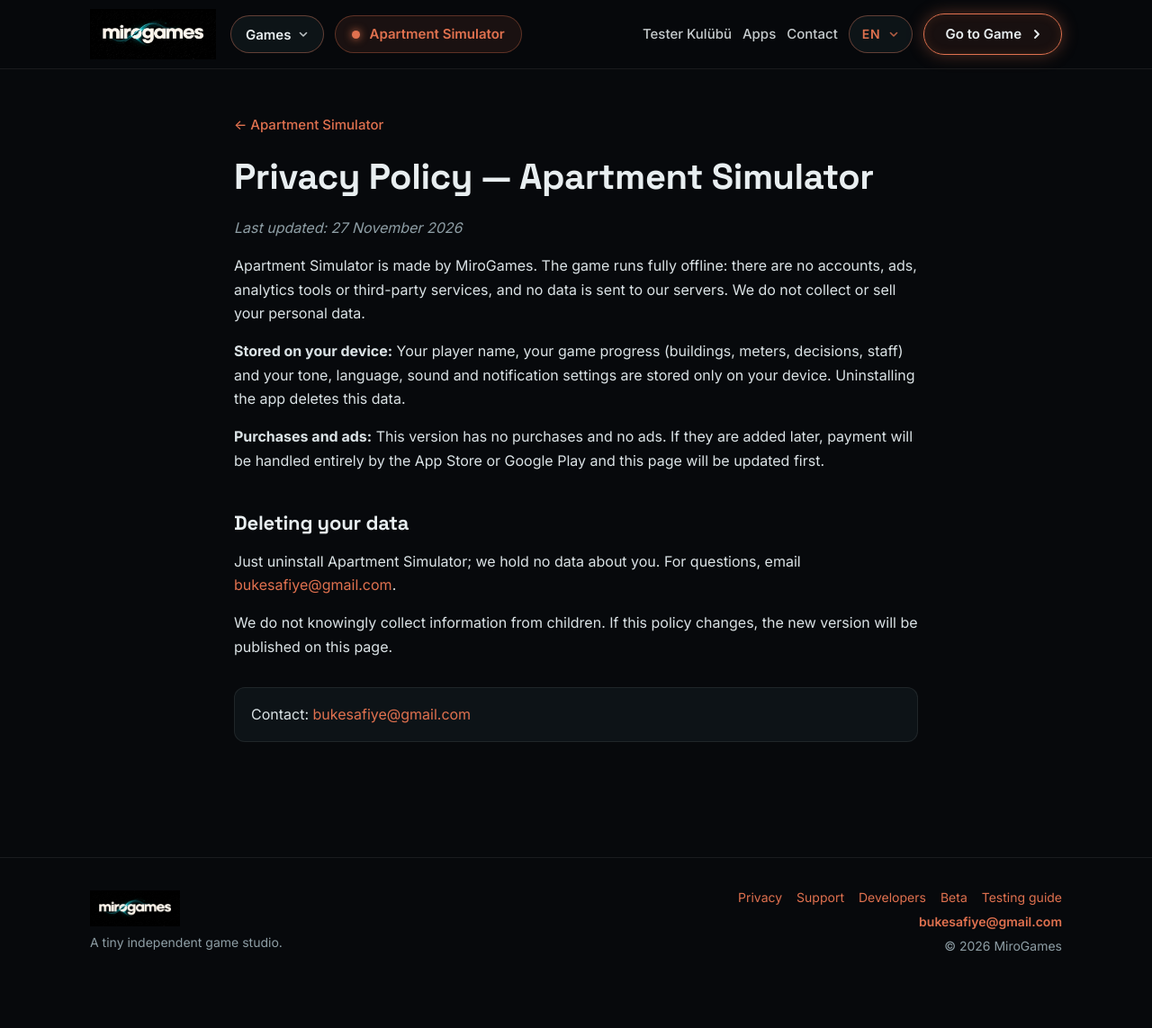
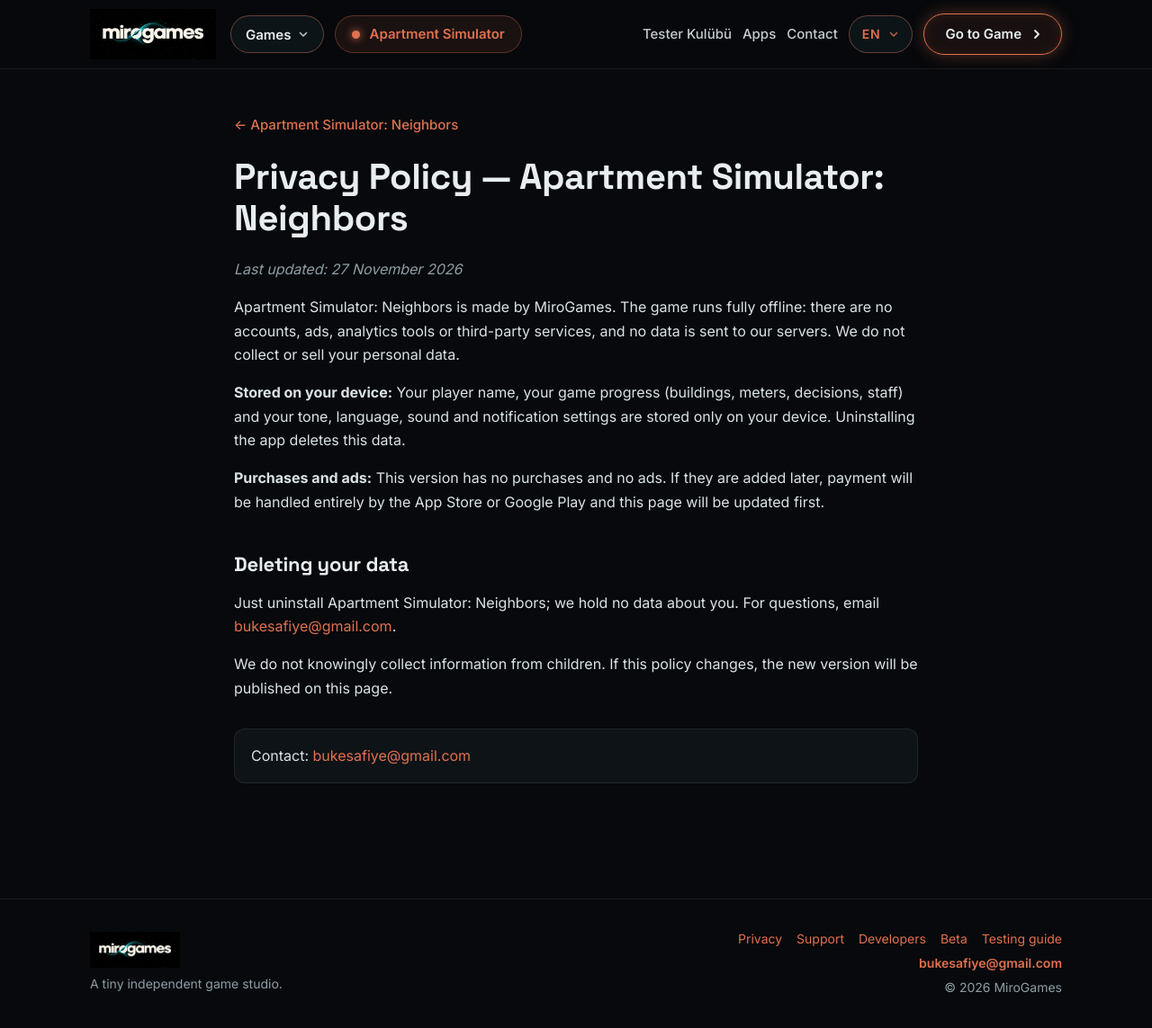
Before and after one commit to bukesafiye/bukesafiye.github.io, a Jekyll site: the page built from Store/apartman-simulatoru/privacy.md, in a window 1280 px wide and 1149 px high. Shown: the top 1143 px of the window at 90% size. Built offline with Jekyll 4.4.1, drawn with Linux system fonts in a browser that asks for light colours; our own code applies the rules of GitHub Pages for plain Markdown files.

Commit message:
Apartman Simülatörü: Komşular — mağaza adı (EN: Apartment Simulator: Neighbors)
Co-Authored-By: Claude Opus 5.5 <noreply@anthropic.com>

```diff
--- a/Store/apartman-simulatoru/privacy.md
+++ b/Store/apartman-simulatoru/privacy.md
@@ -1,16 +1,16 @@
 ---
-title: Apartman Simülatörü (Apartment Simulator) — Privacy
+title: "Apartman Simülatörü: Komşular (Apartment Simulator: Neighbors) — Privacy"
 game: apartman-simulatoru
 back: /Store/apartman-simulatoru/
-back_tr: Apartman Simülatörü
-back_en: Apartment Simulator
+back_tr: "Apartman Simülatörü: Komşular"
+back_en: "Apartment Simulator: Neighbors"
 ---
 <div class="tr" markdown="1">
-# Gizlilik Politikası — Apartman Simülatörü
+# Gizlilik Politikası — Apartman Simülatörü: Komşular
 
 *Son güncelleme: 27 Kasım 2026*
 
-Apartman Simülatörü, MiroGames tarafından geliştirilmiştir. Oyun tamamen çevrimdışı çalışır: hesap, reklam, analiz aracı ya da üçüncü taraf hizmet yoktur ve hiçbir veri sunucularımıza gönderilmez. Kişisel verilerini toplamayız ve satmayız.
+Apartman Simülatörü: Komşular, MiroGames tarafından geliştirilmiştir. Oyun tamamen çevrimdışı çalışır: hesap, reklam, analiz aracı ya da üçüncü taraf hizmet yoktur ve hiçbir veri sunucularımıza gönderilmez. Kişisel verilerini toplamayız ve satmayız.
 
 **Cihazında tutulanlar:** Oyuncu adın, oyun ilerlemen (binalar, göstergeler, kararların, personelin) ile ton, dil, ses ve bildirim tercihlerin yalnızca cihazında saklanır. Uygulamayı sildiğinde bu veriler de silinir.
 
@@ -26,11 +26,11 @@ Bilerek çocuklardan bilgi toplamayız. Bu politika değişirse yeni hâli bu sa
 </div>
 
 <div class="en" markdown="1">
-# Privacy Policy — Apartment Simulator
+# Privacy Policy — Apartment Simulator: Neighbors
 
 *Last updated: 27 November 2026*
 
-Apartment Simulator is made by MiroGames. The game runs fully offline: there are no accounts, ads, analytics tools or third-party services, and no data is sent to our servers. We do not collect or sell your personal data.
+Apartment Simulator: Neighbors is made by MiroGames. The game runs fully offline: there are no accounts, ads, analytics tools or third-party services, and no data is sent to our servers. We do not collect or sell your personal data.
 
 **Stored on your device:** Your player name, your game progress (buildings, meters, decisions, staff) and your tone, language, sound and notification settings are stored only on your device. Uninstalling the app deletes this data.
 
@@ -38,7 +38,7 @@ Apartment Simulator is made by MiroGames. The game runs fully offline: there are
 
 ## Deleting your data
 
-Just uninstall Apartment Simulator; we hold no data about you. For questions, email [bukesafiye@gmail.com](mailto:bukesafiye@gmail.com).
+Just uninstall Apartment Simulator: Neighbors; we hold no data about you. For questions, email [bukesafiye@gmail.com](mailto:bukesafiye@gmail.com).
 
 We do not knowingly collect information from children. If this policy changes, the new version will be published on this page.
 
--- a/_data/games.yml
+++ b/_data/games.yml
@@ -202,7 +202,8 @@
   beta: 1
 
 - slug: apartman-simulatoru
-  name: { tr: "Apartman Simülatörü", en: "Apartment Simulator" }
+  name: { tr: "Apartman Simülatörü: Komşular", en: "Apartment Simulator: Neighbors" }
+  nav_name: { tr: "Apartman Simülatörü", en: "Apartment Simulator" }
   tagline: { tr: "Komşuların derdi, senin kararın", en: "Your neighbors' problems, your call" }
   summary:
     tr: "Bir İstanbul apartmanının yöneticisi ol: komşuların dertlerini kart kaydırarak çöz, iyi yönettikçe yan apartmanlar seni yönetici seçsin, ofisini büyüt."
```
Also changed, not shown: other parts of Store/apartman-simulatoru/privacy.md (+1 -1 lines), Store/apartman-simulatoru/index.md (+1 -1 lines), Store/apartman-simulatoru/support.md (+5 -5 lines).
